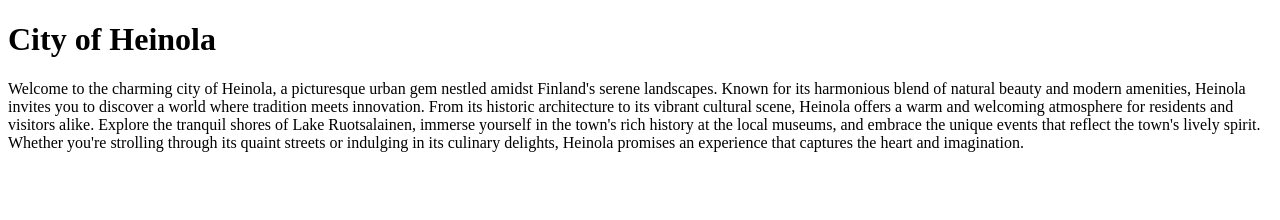
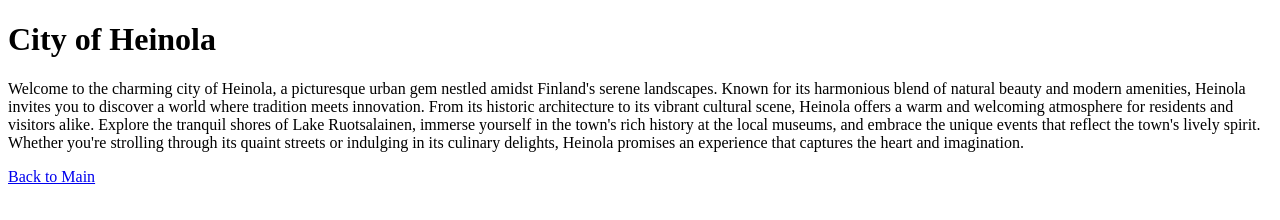
Before and after one commit to vmlaine/OSE, a plain HTML site: page 03.05CityPageEx.html in a window 1280 px wide. Drawn offline with Linux system fonts and the light colour scheme.

Commit message:
Link back to main

```diff
--- a/03.05CityPageEx.html
+++ b/03.05CityPageEx.html
@@ -17,6 +17,6 @@
   town's lively spirit. Whether you're strolling through its quaint streets or indulging in its culinary delights,
   Heinola promises an experience that captures the heart and imagination.
 </p>
-
+<a href="03.04MyPageEx.html">Back to Main</a>
 </body>
 </html>
```
